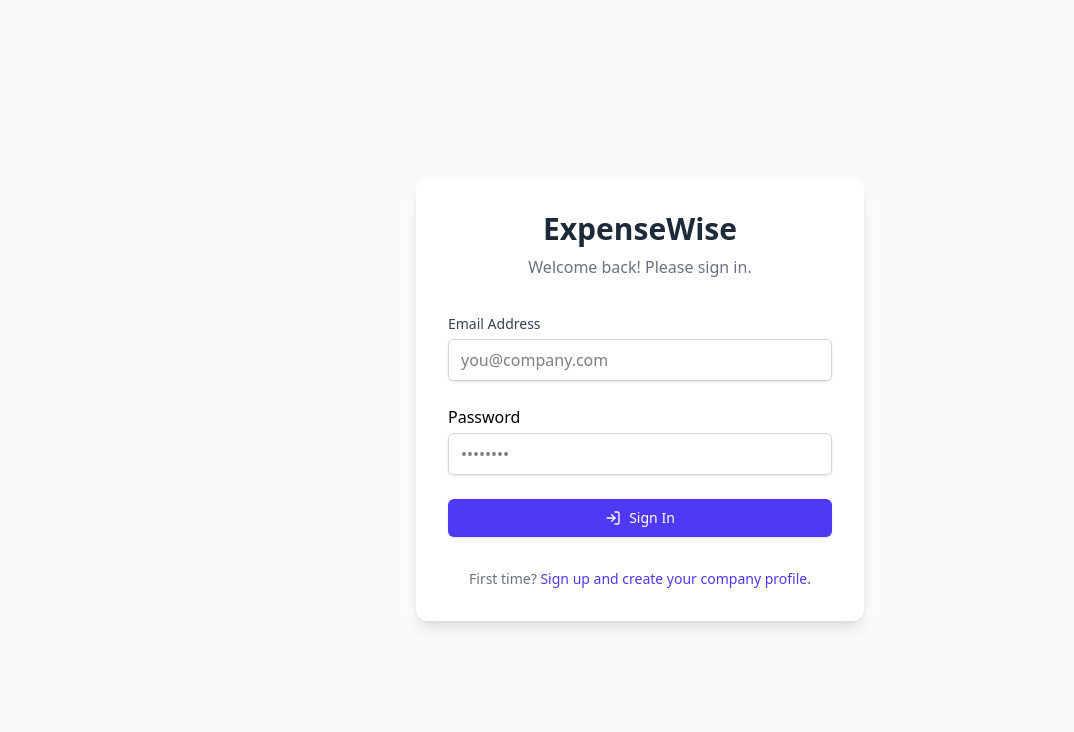
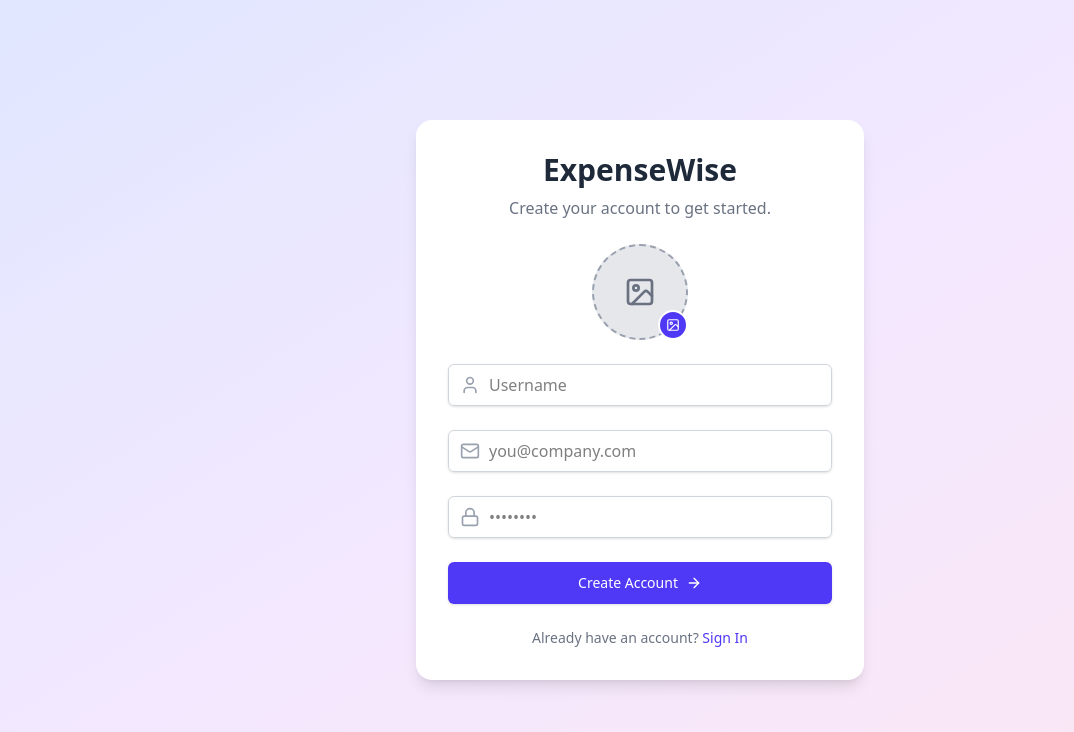
Before and after one commit to kartikkaram/odoo_hackathon_expense_management, a React (Vite) app in the folder client/: page /signup in a window 1280 px wide. Before the commit this address led to /login. Shown: the top 732 px of the page, without its empty margins (0-1074 px from the left). Built offline with nearby package versions, Linux system fonts and the light colour scheme.

Commit message:
added login signup pages

```diff
--- a/client/src/App.jsx
+++ b/client/src/App.jsx
@@ -9,6 +9,7 @@ import ApprovalRulesPage from './pages/admin/ApprovalRulesPage';
 import ApprovalWorkflowPage from './pages/admin/ApprovalWorkflowPage';
 import MyExpensesPage from './pages/employee/MyExpensesPage';
 import ApprovalsPage from './pages/manager/ApprovalsPage';
+import SignupPage from './pages/SignupPage';
 
 
 const App = () => {
@@ -16,6 +17,7 @@ const App = () => {
     <BrowserRouter>
       <Routes>
         <Route path="/login" element={<LoginPage />} />
+        <Route path="/signup" element={<SignupPage />} />
 
         {/* Admin Routes */}
         <Route path="/admin" element={<DashboardLayout role="admin" />}>
--- a/client/src/components/layout/Sidebar.jsx
+++ b/client/src/components/layout/Sidebar.jsx
@@ -5,8 +5,8 @@ import { LayoutDashboard, Users, ShieldCheck, Settings, FileText, BarChart3, Han
 const adminNav = [
   { name: 'Dashboard', icon: LayoutDashboard, path: '/admin' },
   { name: 'Employees', icon: Users, path: '/admin/employees' },
-  { name: 'Approval Rules', icon: ShieldCheck, path: '/admin/rules' },
-//   { name: 'Workflow Editor', icon: SlidersHorizontal, path: '/admin/workflow' },
+//   { name: 'Approval Rules', icon: ShieldCheck, path: '/admin/rules' },
+  { name: 'Workflow Editor', icon: SlidersHorizontal, path: '/admin/workflow' },
   { name: 'Settings', icon: Settings, path: '/admin/settings' },
 ];
 
--- a/client/src/pages/LoginPage.jsx
+++ b/client/src/pages/LoginPage.jsx
@@ -1,50 +1,78 @@
-import { LogIn } from 'lucide-react';
+// src/pages/LoginPage.jsx
+
+import { useState } from 'react';
+import { Link } from 'react-router-dom';
+import { LogIn, Mail, Lock } from 'lucide-react';
 
 const LoginPage = () => {
+    const [passwordVisible, setPasswordVisible] = useState(false);
+
+    const handleSubmit = (e) => {
+        e.preventDefault();
+        // Handle form submission logic here
+        console.log("Form submitted!");
+      };
+
   return (
-    <div className="flex items-center justify-center min-h-screen bg-gray-50">
-      <div className="w-full max-w-md p-8 space-y-8 bg-white rounded-xl shadow-lg">
+    <div className="flex items-center justify-center min-h-screen bg-gradient-to-br from-indigo-100 via-purple-100 to-pink-100">
+      <div className="w-full max-w-md p-8 space-y-8 bg-white rounded-2xl shadow-lg">
+        {/* Header */}
         <div className="text-center">
           <h1 className="text-3xl font-bold text-gray-800">ExpenseWise</h1>
           <p className="mt-2 text-gray-500">Welcome back! Please sign in.</p>
         </div>
-        <form className="space-y-6">
-          <div>
-            <label htmlFor="email" className="text-sm font-medium text-gray-700">Email Address</label>
+
+        <form onSubmit={handleSubmit} className="space-y-6">
+          {/* Email Input */}
+          <div className="relative">
+            <Mail className="absolute left-3 top-1/2 -translate-y-1/2 w-5 h-5 text-gray-400" />
             <input
               id="email"
               name="email"
               type="email"
               autoComplete="email"
               required
-              className="w-full px-3 py-2 mt-1 border border-gray-300 rounded-md shadow-sm focus:ring-indigo-500 focus:border-indigo-500"
+              className="w-full pl-10 pr-4 py-2 border border-gray-300 rounded-md shadow-sm focus:ring-indigo-500 focus:border-indigo-500"
               placeholder="you@company.com"
             />
           </div>
-          <div>
-            <label htmlFor="password">Password</label>
+
+          {/* Password Input */}
+          <div className="relative">
+            <Lock className="absolute left-3 top-1/2 -translate-y-1/2 w-5 h-5 text-gray-400" />
             <input
               id="password"
               name="password"
-              type="password"
+              type={passwordVisible ? "text" : "password"}
               required
-              className="w-full px-3 py-2 mt-1 border border-gray-300 rounded-md shadow-sm focus:ring-indigo-500 focus:border-indigo-500"
+              className="w-full pl-10 pr-4 py-2 border border-gray-300 rounded-md shadow-sm focus:ring-indigo-500 focus:border-indigo-500"
               placeholder="••••••••"
             />
           </div>
+
+          {/* Forgot Password Link */}
+          <div className="flex items-center justify-end">
+            <a href="#" className="text-sm font-medium text-indigo-600 hover:text-indigo-500 hover:underline">
+              Forgot password?
+            </a>
+          </div>
+
+          {/* Submit Button */}
           <button
             type="submit"
-            className="w-full flex justify-center items-center gap-2 py-2 px-4 border border-transparent rounded-md shadow-sm text-sm font-medium text-white bg-indigo-600 hover:bg-indigo-700 focus:outline-none focus:ring-2 focus:ring-offset-2 focus:ring-indigo-500"
+            className="w-full flex justify-center items-center gap-2 py-2.5 px-4 border border-transparent rounded-md shadow-sm text-sm font-medium text-white bg-indigo-600 hover:bg-indigo-700 focus:outline-none focus:ring-2 focus:ring-offset-2 focus:ring-indigo-500 transition-transform transform hover:scale-105"
           >
             <LogIn size={16} />
             Sign In
           </button>
         </form>
+
+        {/* Footer Link */}
         <p className="text-sm text-center text-gray-500">
-          First time?{' '}
-          <a href="#" className="font-medium text-indigo-600 hover:text-indigo-500">
-            Sign up and create your company profile.
-          </a>
+          First time here?{' '}
+          <Link to="/signup" className="font-medium text-indigo-600 hover:text-indigo-500 hover:underline">
+            Create an account
+          </Link>
         </p>
       </div>
     </div>
--- /dev/null
+++ b/client/src/pages/SignupPage.jsx
@@ -0,0 +1,115 @@
+// src/pages/SignupPage.jsx
+
+import { useState } from 'react';
+import { Link } from 'react-router-dom';
+import { User, Mail, Lock, Image as ImageIcon, ArrowRight } from 'lucide-react';
+
+const SignupPage = () => {
+  const [passwordVisible, setPasswordVisible] = useState(false);
+  const [imagePreview, setImagePreview] = useState(null);
+
+  const handleImageChange = (e) => {
+    const file = e.target.files[0];
+    if (file) {
+      setImagePreview(URL.createObjectURL(file));
+    }
+  };
+
+  const handleSubmit = (e) => {
+    e.preventDefault();
+    // Handle form submission logic here
+    console.log("Form submitted!");
+  };
+
+  return (
+    <div className="flex items-center justify-center min-h-screen bg-gradient-to-br from-indigo-100 via-purple-100 to-pink-100">
+      <div className="w-full max-w-md p-8 space-y-6 bg-white rounded-2xl shadow-lg">
+        {/* Header */}
+        <div className="text-center">
+          <h1 className="text-3xl font-bold text-gray-800">ExpenseWise</h1>
+          <p className="mt-2 text-gray-500">Create your account to get started.</p>
+        </div>
+
+        <form onSubmit={handleSubmit} className="space-y-6">
+          {/* Image Upload */}
+          <div className="flex justify-center">
+            <label htmlFor="image-upload" className="cursor-pointer">
+              <div className="relative">
+                <div className="w-24 h-24 rounded-full bg-gray-200 flex items-center justify-center border-2 border-dashed border-gray-400 hover:border-indigo-500 transition-colors">
+                  {imagePreview ? (
+                    <img src={imagePreview} alt="Profile Preview" className="w-full h-full rounded-full object-cover" />
+                  ) : (
+                    <ImageIcon className="w-8 h-8 text-gray-500" />
+                  )}
+                </div>
+                <div className="absolute bottom-0 right-0 bg-indigo-600 rounded-full p-1.5 border-2 border-white">
+                    <ImageIcon size={14} className="text-white" />
+                </div>
+              </div>
+              <input id="image-upload" name="image" type="file" className="hidden" accept="image/*" onChange={handleImageChange} required />
+            </label>
+          </div>
+
+          {/* Username Input */}
+          <div className="relative">
+            <User className="absolute left-3 top-1/2 -translate-y-1/2 w-5 h-5 text-gray-400" />
+            <input
+              id="username"
+              name="username"
+              type="text"
+              required
+              className="w-full pl-10 pr-4 py-2 border border-gray-300 rounded-md shadow-sm focus:ring-indigo-500 focus:border-indigo-500"
+              placeholder="Username"
+            />
+          </div>
+
+          {/* Email Input */}
+          <div className="relative">
+            <Mail className="absolute left-3 top-1/2 -translate-y-1/2 w-5 h-5 text-gray-400" />
+            <input
+              id="email"
+              name="email"
+              type="email"
+              autoComplete="email"
+              required
+              className="w-full pl-10 pr-4 py-2 border border-gray-300 rounded-md shadow-sm focus:ring-indigo-500 focus:border-indigo-500"
+              placeholder="you@company.com"
+            />
+          </div>
+
+          {/* Password Input */}
+          <div className="relative">
+            <Lock className="absolute left-3 top-1/2 -translate-y-1/2 w-5 h-5 text-gray-400" />
+            <input
+              id="password"
+              name="password"
+              type={passwordVisible ? "text" : "password"}
+              required
+              className="w-full pl-10 pr-4 py-2 border border-gray-300 rounded-md shadow-sm focus:ring-indigo-500 focus:border-indigo-500"
+              placeholder="••••••••"
+            />
+          </div>
+
+          {/* Submit Button */}
+          <button
+            type="submit"
+            className="w-full flex justify-center items-center gap-2 py-2.5 px-4 border border-transparent rounded-md shadow-sm text-sm font-medium text-white bg-indigo-600 hover:bg-indigo-700 focus:outline-none focus:ring-2 focus:ring-offset-2 focus:ring-indigo-500 transition-transform transform hover:scale-105"
+          >
+            Create Account
+            <ArrowRight size={16} />
+          </button>
+        </form>
+
+        {/* Footer Link */}
+        <p className="text-sm text-center text-gray-500">
+          Already have an account?{' '}
+          <Link to="/login" className="font-medium text-indigo-600 hover:text-indigo-500 hover:underline">
+            Sign In
+          </Link>
+        </p>
+      </div>
+    </div>
+  );
+};
+
+export default SignupPage;
```
